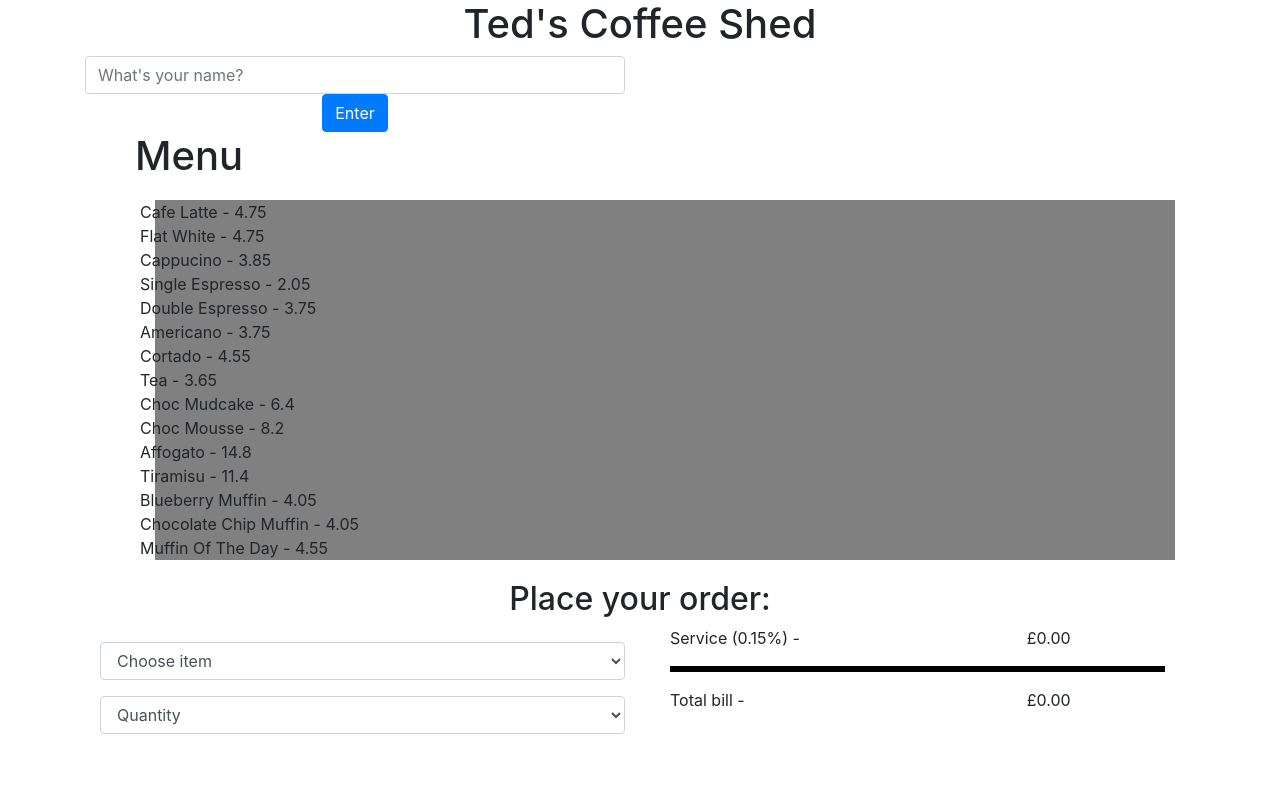
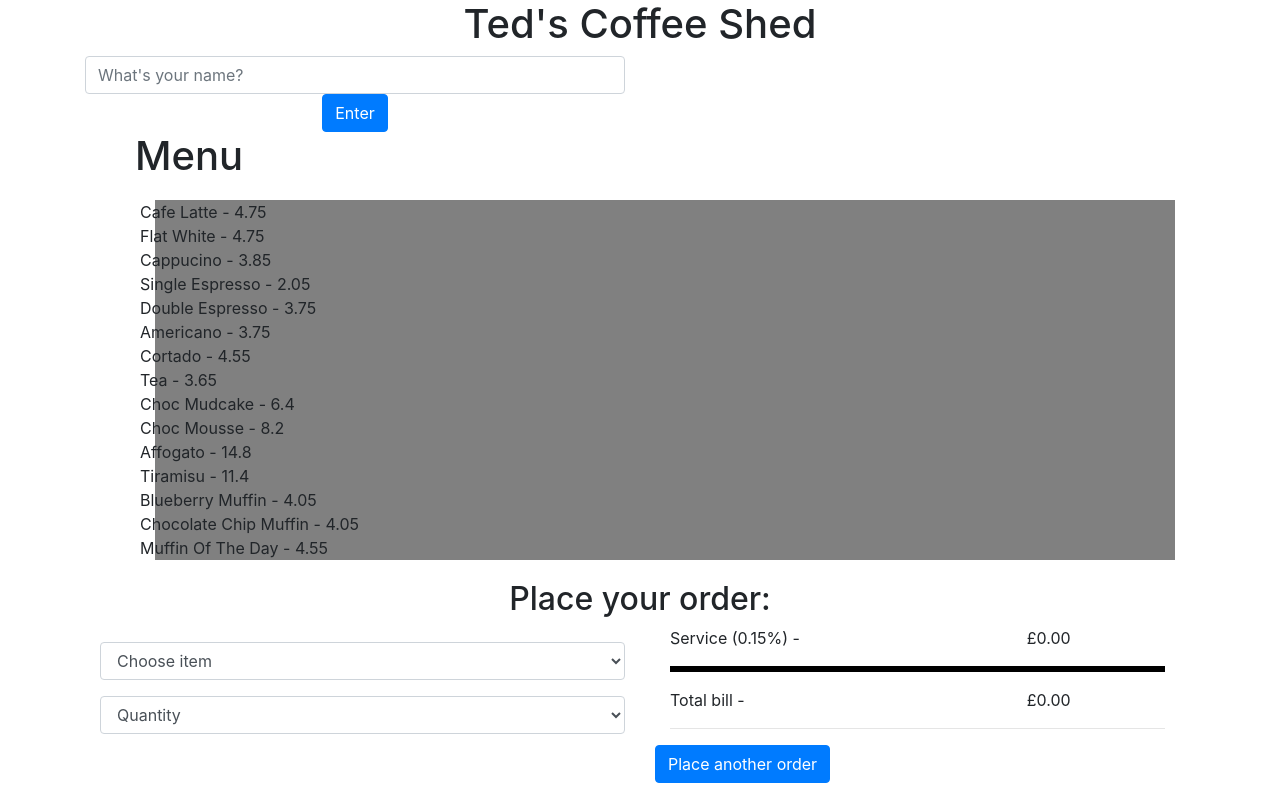
Before and after one commit to ted-scanlan/till-tech-test, a React (Create React App) app: page / in a window 1280 px wide. Both pictures are taken after a click on the button "Print Receipt". Built offline with nearby package versions, Linux system fonts and the light colour scheme.

Commit message:
can reset order with the place another order button

```diff
--- a/src/components/Order.js
+++ b/src/components/Order.js
@@ -25,6 +25,17 @@ class Order extends Component {
     }
 
     this.saveOrder=this.saveOrder.bind(this)
+
+  }
+
+  startAgain = () => {
+    this.setState({
+      ...this.state,
+      isEmptyState: true,
+      showReceipt: false,
+      totalOrder: {}
+    })
+
 
   }
 
@@ -139,7 +150,7 @@ class Order extends Component {
 
             <Col>
             {this.state.showReceipt &&
-              <Receipt order={this.state.totalOrder} menu={this.props.menu} name={this.props.name}/>
+              <Receipt order={this.state.totalOrder} menu={this.props.menu} name={this.props.name} startAgain={this.startAgain}/>
 
             }
             </Col>
--- a/src/components/Receipt.js
+++ b/src/components/Receipt.js
@@ -15,12 +15,15 @@ class Receipt extends Component {
     }
   }
 
+  startAgain = () => {
+  this.props.startAgain()
+}
+
 
 
   render() {
 
 console.log(this.props);
-
 
     let menuPrices = this.props.menu['prices'][0]
     console.log(menuPrices)
@@ -32,35 +35,18 @@ console.log(this.props);
       <div className="totalBill" style={{textAlign: 'left'}}>
       {printRequest[key]} X {key} -
       </div>
-
-
   )
   let price = Object.keys(printRequest).map((key) =>
 
-
-
   <div>£{(menuPrices[key]*printRequest[key]).toFixed(2)} </div>
 
-
-
 )
-
-
-
-
 let total = 0
 Object.keys(printRequest).forEach((key) =>
   total += menuPrices[key]*printRequest[key]
 )
-
-    // total * 0.15
-    // let roundedtax = tax.toFixed(2)
-
-
-
 let tax = total * 0.15
 let roundedtax = tax.toFixed(2)
-
 
 let receiptTotal = tax + total
 let roundedReceiptTotal = receiptTotal.toFixed(2)
@@ -110,6 +96,12 @@ console.log(this.props);
     £{roundedReceiptTotal}
     </Col>
     </Row>
+    <hr/>
+    <Row>
+    <Button onClick={this.startAgain} variant="primary" type="button">
+    Place another order
+    </Button>
+    </Row>
     </Container>
 
   );
```
Lines whose indentation alone changed are shown as unchanged.
